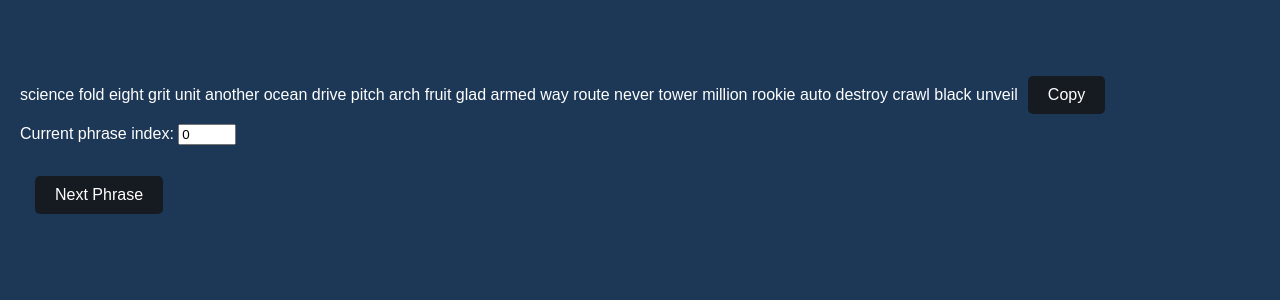
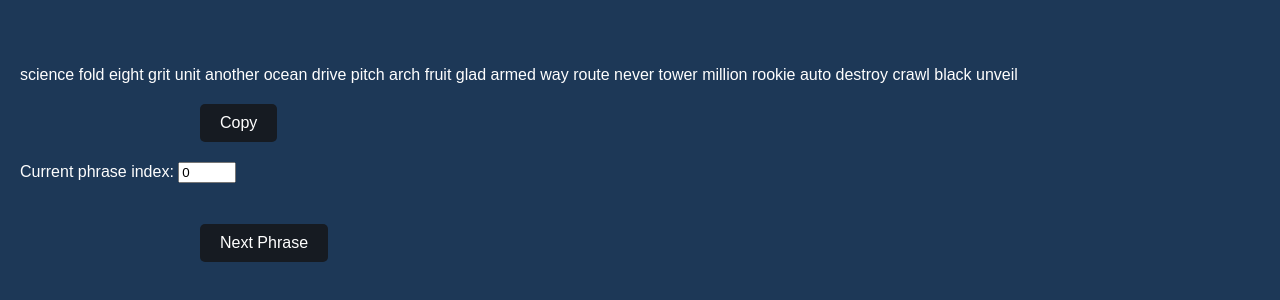
Before and after one commit to hasin404/rendomize-word, a plain HTML site: page index.html in a window 1280 px wide. Shown: the part 384-684 px from the top of the page. Drawn offline with Linux system fonts and the light colour scheme.

Commit message:
24 part2

```diff
--- a/index.html
+++ b/index.html
@@ -15,7 +15,9 @@
         }
         button {
             padding: 10px 20px;
-            margin: 10px;
+            margin-top: 20px;
+            margin-bottom: 20px;
+            margin-left: 180px;
             background-color: #161b22;
             color: #fff;
             border: none;
@@ -31,7 +33,7 @@
             margin-right: 10px;
         }
         .empty{
-            margin: 5px;
+            margin: 0px;
         }
 
     </style>
```
